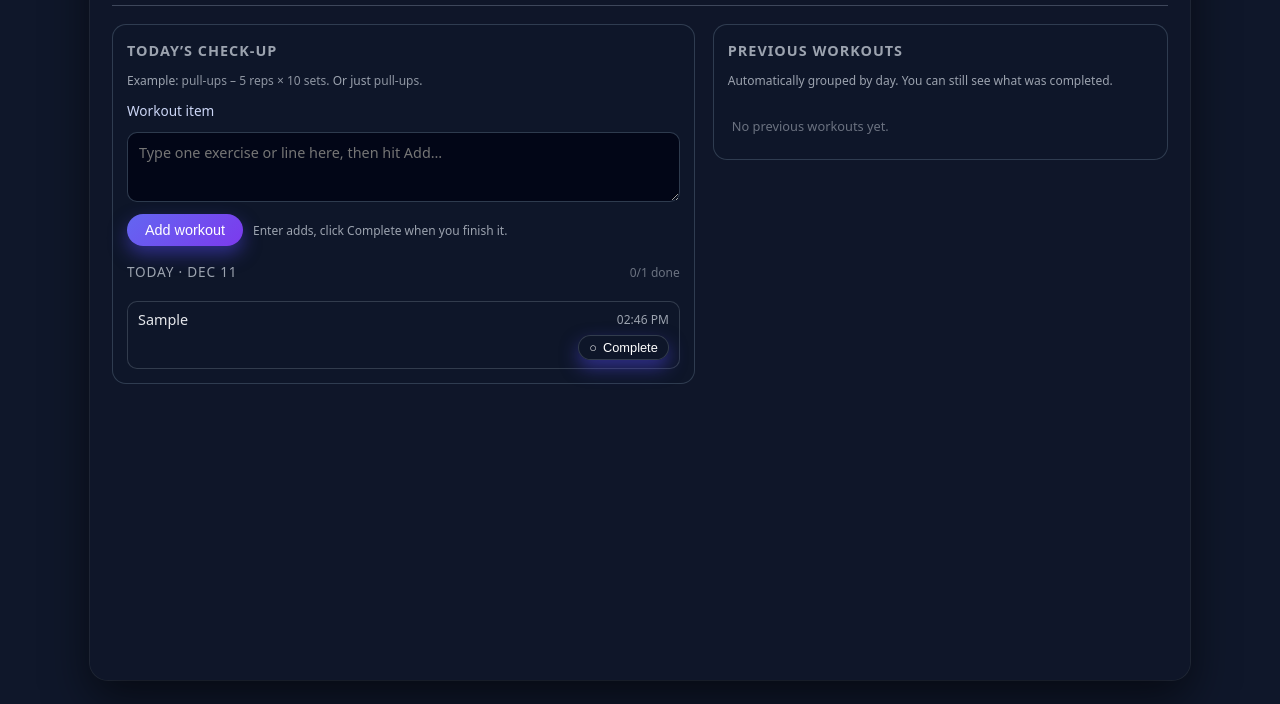
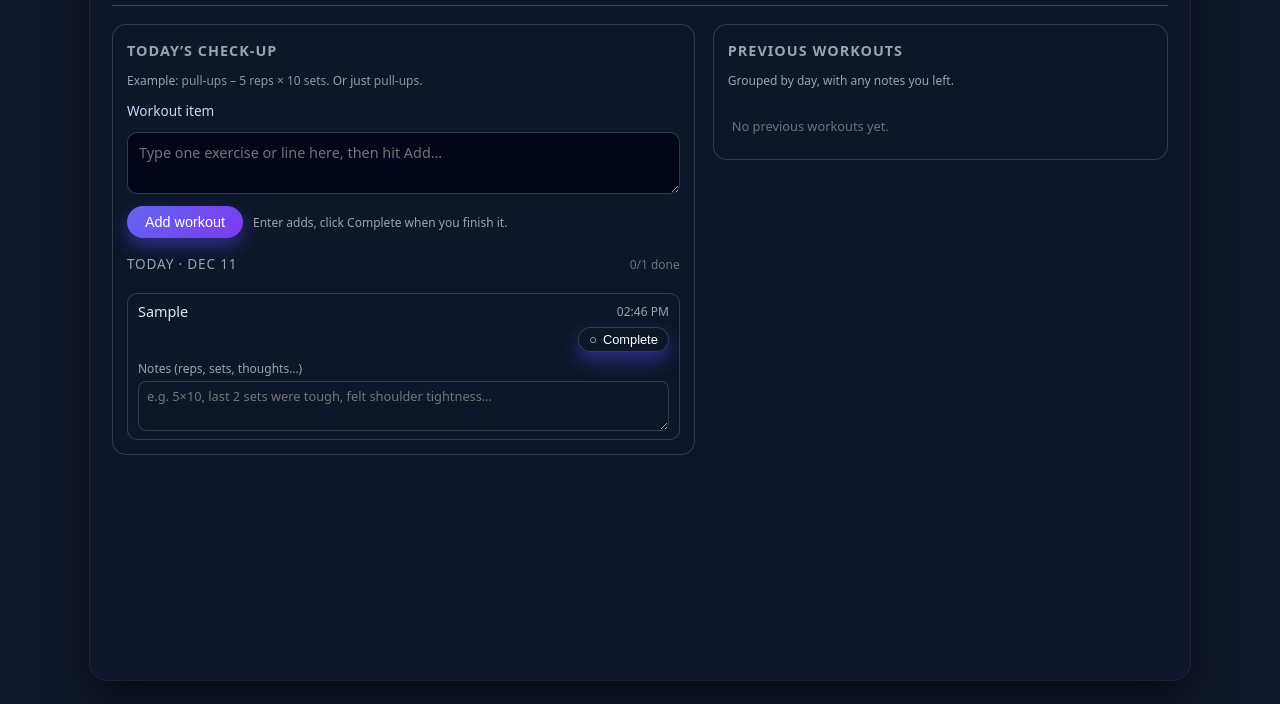
Before and after one commit to davidvelasquez28/checkup, a plain HTML site: page index.html in a window 1280 px wide. Both pictures are taken after typing "Sample" into the empty fields and a click on the button "Add workout". Shown: the part 96-800 px from the top of the page. Drawn offline with Linux system fonts and the light colour scheme.

Commit message:
Implement notes section for workout cards
Added notes functionality to workouts with editable textarea.

```diff
--- a/index.html
+++ b/index.html
@@ -121,7 +121,6 @@
       font-size: 0.9rem;
       line-height: 1.4;
       outline: none;
-      min-height: 70px;
     }
 
     textarea:focus {
@@ -282,6 +281,36 @@
       color: #bbf7d0;
     }
 
+    /* Notes */
+
+    .notes-wrapper {
+      margin-top: 4px;
+      display: flex;
+      flex-direction: column;
+      gap: 4px;
+    }
+
+    .notes-label {
+      font-size: 0.75rem;
+      color: #9ca3af;
+    }
+
+    .notes-input {
+      font-size: 0.8rem;
+      min-height: 50px;
+      padding: 6px 8px;
+      border-radius: 8px;
+      border: 1px solid rgba(55, 65, 81, 0.9);
+      background: rgba(15, 23, 42, 0.95);
+      resize: vertical;
+    }
+
+    .notes-input:focus {
+      border-color: #6366f1;
+      box-shadow: 0 0 0 1px rgba(99, 102, 241, 0.6);
+      outline: none;
+    }
+
     /* History */
 
     .history-list {
@@ -338,6 +367,13 @@
       flex-direction: column;
       gap: 6px;
     }
+
+    .history-notes {
+      font-size: 0.75rem;
+      color: #9ca3af;
+      margin-top: 2px;
+      white-space: pre-wrap;
+    }
   </style>
 </head>
 <body>
@@ -383,7 +419,7 @@
       <section class="panel panel-history">
         <h2>Previous workouts</h2>
         <p class="hint">
-          Automatically grouped by day. You can still see what was completed.
+          Grouped by day, with any notes you left.
         </p>
         <div id="historyList" class="history-list"></div>
       </section>
@@ -408,7 +444,8 @@
               id: w.id ?? (Date.now() + Math.random()),
               text: w.text || "",
               createdAt: w.createdAt || new Date().toISOString(),
-              completed: Boolean(w.completed)
+              completed: Boolean(w.completed),
+              notes: typeof w.notes === "string" ? w.notes : ""
             }));
           } else {
             workouts = [];
@@ -467,7 +504,8 @@
           id: Date.now() + Math.random(),
           text: cleaned,
           createdAt: now.toISOString(),
-          completed: false
+          completed: false,
+          notes: ""
         };
         workouts.push(workout);
         saveWorkouts();
@@ -477,6 +515,13 @@
         const idx = workouts.findIndex(w => String(w.id) === String(id));
         if (idx === -1) return;
         workouts[idx].completed = !workouts[idx].completed;
+        saveWorkouts();
+      }
+
+      function updateNotes(id, newNotes) {
+        const idx = workouts.findIndex(w => String(w.id) === String(id));
+        if (idx === -1) return;
+        workouts[idx].notes = newNotes;
         saveWorkouts();
       }
 
@@ -521,7 +566,7 @@
           todayListEl.appendChild(empty);
         } else {
           todayWorkouts.forEach(w => {
-            const card = createWorkoutCard(w);
+            const card = createWorkoutCard(w, true);
             todayListEl.appendChild(card);
           });
         }
@@ -562,6 +607,7 @@
             dayItems.forEach(w => {
               const miniCard = document.createElement("div");
               miniCard.className = "workout-card" + (w.completed ? " workout-card--completed" : "");
+
               const header = document.createElement("div");
               header.className = "workout-card-header";
 
@@ -575,8 +621,15 @@
 
               header.appendChild(text);
               header.appendChild(meta);
+              miniCard.appendChild(header);
 
-              miniCard.appendChild(header);
+              if (w.notes && w.notes.trim()) {
+                const notes = document.createElement("div");
+                notes.className = "history-notes";
+                notes.textContent = w.notes;
+                miniCard.appendChild(notes);
+              }
+
               inner.appendChild(miniCard);
             });
 
@@ -586,7 +639,7 @@
         }
       }
 
-      function createWorkoutCard(workout) {
+      function createWorkoutCard(workout, editableNotes) {
         const card = document.createElement("article");
         card.className = "workout-card" + (workout.completed ? " workout-card--completed" : "");
         card.dataset.id = workout.id;
@@ -629,8 +682,35 @@
         });
 
         actions.appendChild(completePill);
+
+        // Notes section (editable for today's cards)
+        let notesWrapper = null;
+        if (editableNotes) {
+          notesWrapper = document.createElement("div");
+          notesWrapper.className = "notes-wrapper";
+
+          const label = document.createElement("div");
+          label.className = "notes-label";
+          label.textContent = "Notes (reps, sets, thoughts…)";
+
+          const notesArea = document.createElement("textarea");
+          notesArea.className = "notes-input";
+          notesArea.placeholder = "e.g. 5×10, last 2 sets were tough, felt shoulder tightness…";
+          notesArea.value = workout.notes || "";
+
+          notesArea.addEventListener("input", (event) => {
+            updateNotes(workout.id, event.target.value);
+          });
+
+          notesWrapper.appendChild(label);
+          notesWrapper.appendChild(notesArea);
+        }
+
         card.appendChild(header);
         card.appendChild(actions);
+        if (notesWrapper) {
+          card.appendChild(notesWrapper);
+        }
 
         return card;
       }
```
